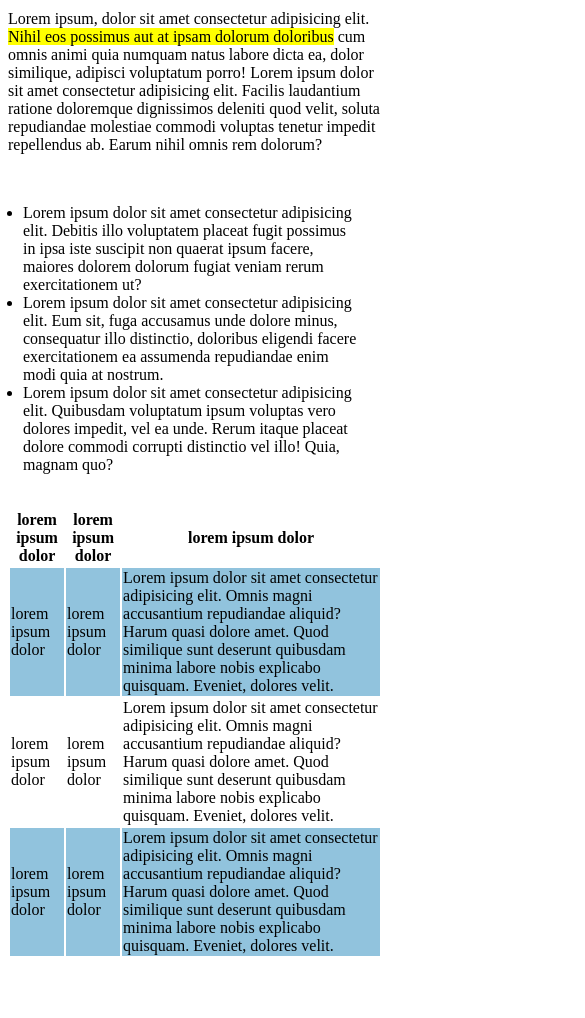
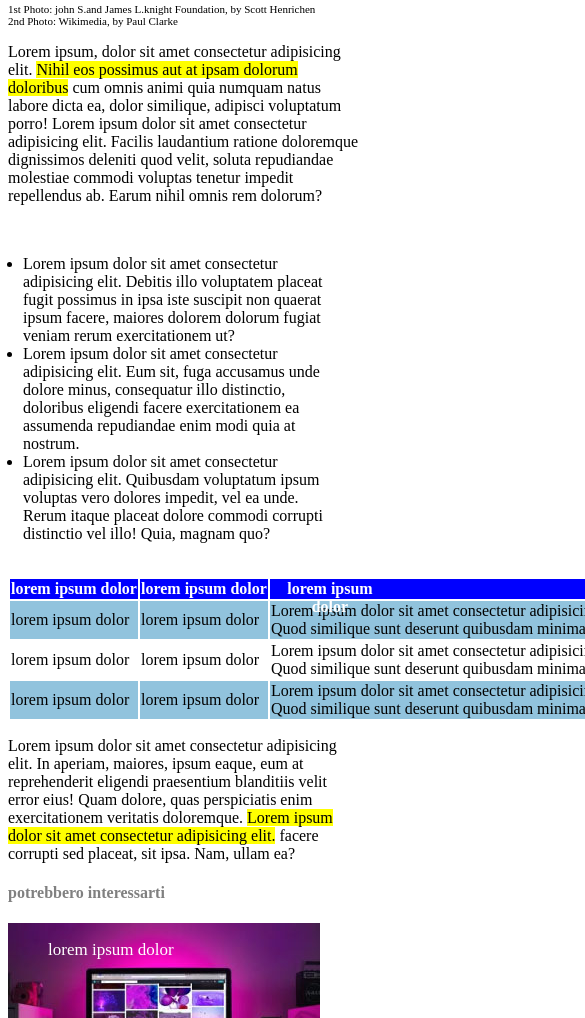
Before and after one commit to GIOVACAPE/html-css-booleaner, a plain HTML site: page index.html in a window 390 px wide. Shown: the part 982-2000 px from the top of the page, 585 px wide, since content can reach past the window. Before the commit the page ends 1948 px from the top, so only its background shows below. Drawn offline with Linux system fonts and the light colour scheme.

Commit message:
esercizio "finito", manca responsive

```diff
--- a/css/style.css
+++ b/css/style.css
@@ -1,9 +1,19 @@
+body{
+    max-width: 90%;
+}
+
+
+
+
+
+
 .title{
 
     background-image: url('../img/pattern.png');
     background-repeat: repeat-x;
     background-size:cover; width: 20%;
     background-color: #91C3DD;
+
 
 }
 
@@ -13,9 +23,17 @@
 }
 
 .sottotitolo{
-    color: lightgrey;
+    color: grey;
 }
 
+#occhiello{
+    font-size: 10px;
+}
+.tbl{
+    width: max-content;
+    overflow: auto;
+    table-layout: fixed;
+}
 #tb{
     color: aqua;
 }
@@ -29,6 +47,7 @@
 }
 
 .list{
+    text-align: left;
     position: relative;
     left: -25px;
 
@@ -38,3 +57,31 @@
     background-color: #91C3DD;
 
 }
+
+#t-table{
+    position: absolute;
+
+}
+
+.prima-riga{
+    background-color: blue;
+    color: white;
+
+}
+
+h4{
+    color: grey;
+}
+
+.lorem{
+            margin: 0%;
+            position: relative;
+}
+.prima-img{
+    font-size: 17px;
+    color: white;
+    position: absolute;
+    top: 17px;
+    left: 40px;
+
+}
--- a/index.html
+++ b/index.html
@@ -20,7 +20,7 @@
                 <div class="sottotitolo">
                     <span >Scritto da <span id="tb">The Booleaner</span></span>
                     <br>
-                    <span>il 10/10/2020</span>
+                    <span id="occhiello">il 10/10/2020</span>
                 </div>
 
                 <br>
@@ -49,12 +49,13 @@
                 <li>Lorem ipsum dolor sit amet consectetur adipisicing elit. Quibusdam voluptatum ipsum voluptas vero dolores impedit, vel ea unde. Rerum itaque placeat dolore commodi corrupti distinctio vel illo! Quia, magnam quo?</li>
             </ul>
             <br>
+            <section class="tbl" >
                 <table>
                     <thead>
-                    <tr>
+                        <tr class="prima-riga">
                             <th>lorem ipsum dolor</th>
                             <th>lorem ipsum dolor</th>
-                        <th>lorem ipsum dolor</th>
+                            <th id="t-table">lorem ipsum dolor</th>
                         </tr>
                     </thead>
 
@@ -62,27 +63,43 @@
                         <tr id="riga">
                             <td>lorem ipsum dolor</td>
                             <td>lorem ipsum dolor</td>
-                        <td>Lorem ipsum dolor sit amet consectetur adipisicing elit. Omnis magni accusantium repudiandae aliquid? Harum quasi dolore amet. Quod similique sunt deserunt quibusdam minima labore nobis explicabo quisquam. Eveniet, dolores velit.</td>
+                            <td>Lorem ipsum dolor sit amet consectetur adipisicing elit. Omnis magni accusantium repudiandae aliquid? Harum quasi dolore amet. <br> Quod similique sunt deserunt quibusdam minima labore nobis explicabo quisquam. Eveniet, dolores velit.</td>
                         </tr>
                         <tr>
                             <td>lorem ipsum dolor</td>
                             <td>lorem ipsum dolor</td>
-                        <td>Lorem ipsum dolor sit amet consectetur adipisicing elit. Omnis magni accusantium repudiandae aliquid? Harum quasi dolore amet. Quod similique sunt deserunt quibusdam minima labore nobis explicabo quisquam. Eveniet, dolores velit.</td>
+                            <td>Lorem ipsum dolor sit amet consectetur adipisicing elit. Omnis magni accusantium repudiandae aliquid? Harum quasi dolore amet. <br> Quod similique sunt deserunt quibusdam minima labore nobis explicabo quisquam. Eveniet, dolores velit.</td>
                         </tr>
                         <tr id="riga">
                             <td>lorem ipsum dolor</td>
                             <td>lorem ipsum dolor</td>
-                        <td>Lorem ipsum dolor sit amet consectetur adipisicing elit. Omnis magni accusantium repudiandae aliquid? Harum quasi dolore amet. Quod similique sunt deserunt quibusdam minima labore nobis explicabo quisquam. Eveniet, dolores velit.</td>
+                            <td>Lorem ipsum dolor sit amet consectetur adipisicing elit. Omnis magni accusantium repudiandae aliquid? Harum quasi dolore amet. <br> Quod similique sunt deserunt quibusdam minima labore nobis explicabo quisquam. Eveniet, dolores velit.</td>
                         </tr>
                     </tbody>
 
+                </table>
+            </section>
 
-            </table>
+
+            <p>Lorem ipsum dolor sit amet consectetur adipisicing elit. In aperiam, maiores, ipsum eaque, eum at reprehenderit eligendi praesentium blanditiis velit error eius! Quam dolore, quas perspiciatis enim exercitationem veritatis doloremque. <span id="Highlighter">Lorem ipsum dolor sit amet consectetur adipisicing elit.</span>  facere corrupti sed placeat, sit ipsa. Nam, ullam ea?</p>
 
 
         </main>
 
         <footer>
+            <h4>potrebbero interessarti</h4>
+            <div class="lorem">
+
+                <img src="img/monitor.jpg" alt="">
+                <span class="prima-img">lorem ipsum dolor</span>
+
+            </div>
+
+            <div class="lorem">
+                <img src="img/graph.jpg" alt="">
+                <span class="prima-img">lorem ipsum dolor</span>
+            </div>
+
 
 
 
```
Lines whose indentation alone changed are shown as unchanged.
